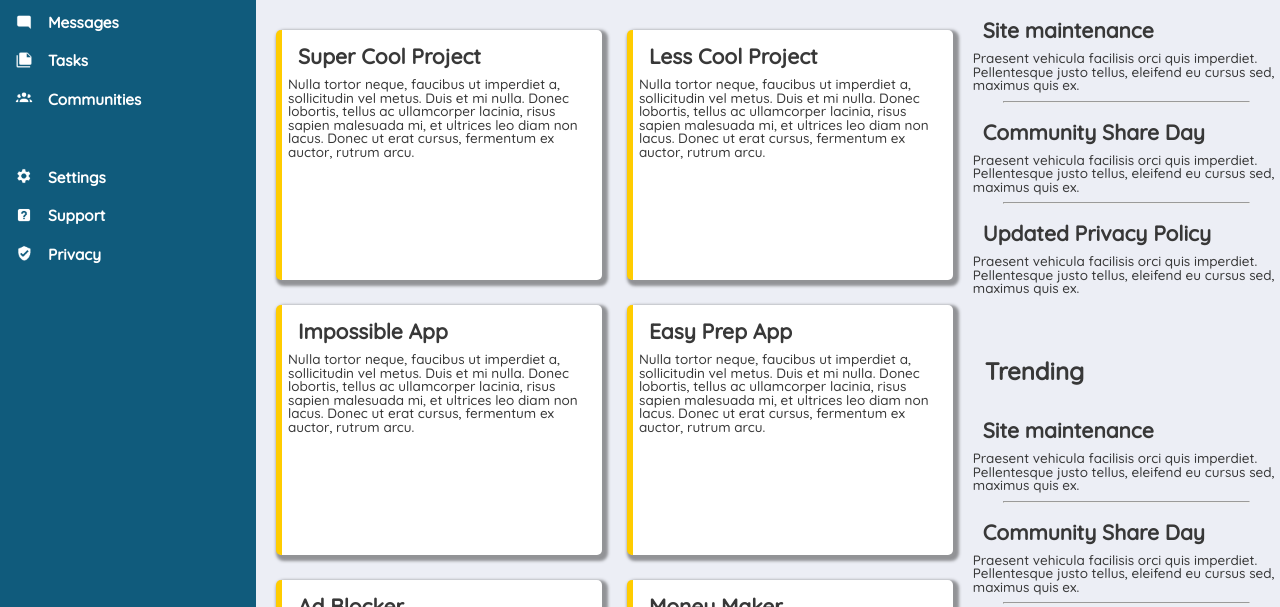
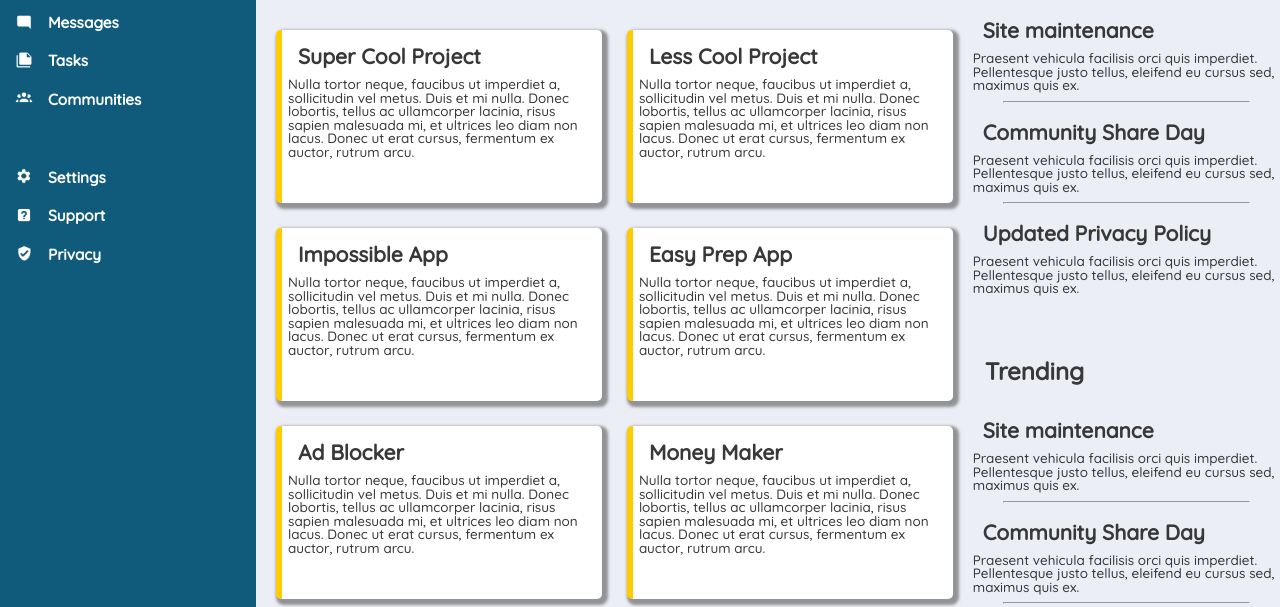
Before and after one commit to dtKinger/admin-dashboard-TOP, a plain HTML site: page index.html in a window 1280 px wide. Shown: the part 193-800 px from the top of the page. Drawn offline with Linux system fonts and the light colour scheme.

Commit message:
let card height grow and shrink

```diff
--- a/style.css
+++ b/style.css
@@ -251,7 +251,7 @@ hr{
   grid-column: 1 / 3;
   display: grid;
   grid-template-columns: 1fr 1fr;
-  grid-template-rows: 250px 250px 250px;
+  grid-template-rows: 1fr 1fr 1fr;
   gap: 25px;
   padding: 20px;
 }
```
